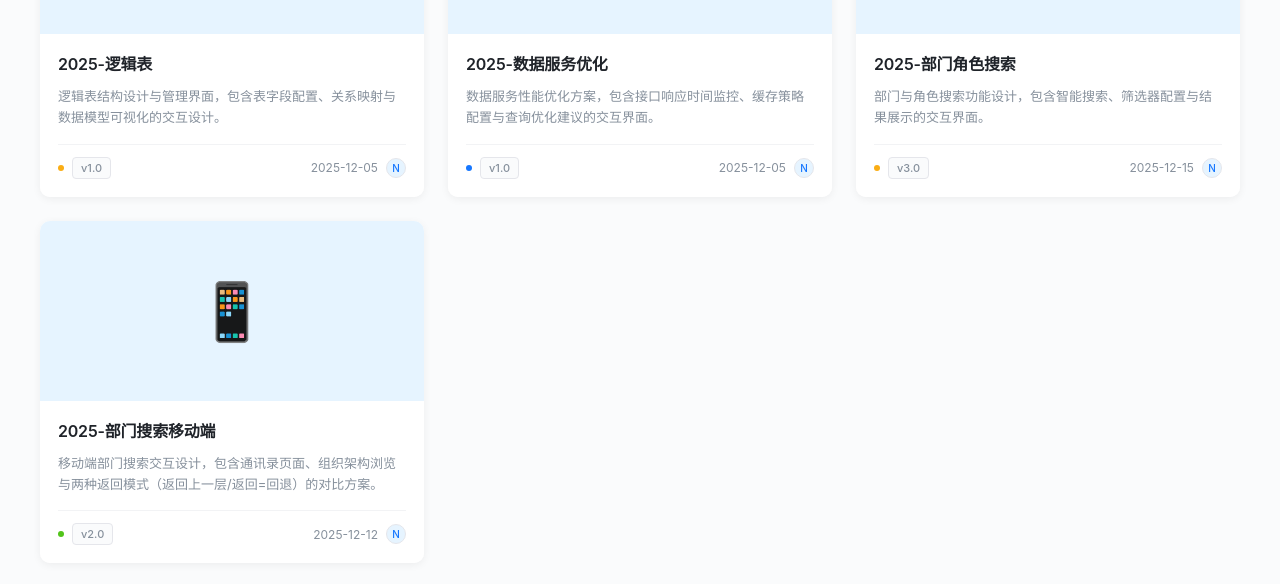
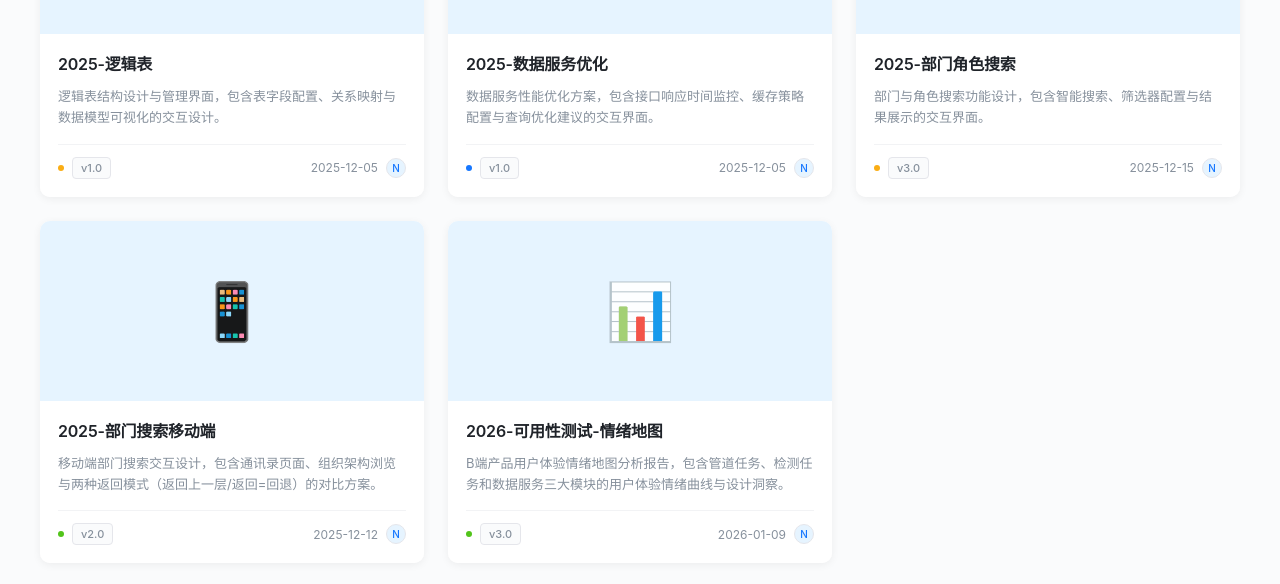
Before and after one commit to zui-luo/fdlux, a plain HTML site: page index.html in a window 1280 px wide. Shown: the part 426-1010 px from the top of the page. Drawn offline with Linux system fonts and the light colour scheme.

Commit message:
在首页添加情绪地图V3卡片

```diff
--- a/index.html
+++ b/index.html
@@ -482,6 +482,31 @@
                     </div>
                 </a>
 
+                <!-- 卡片 5 -->
+                <a href="2026-可用性测试/情绪地图V3.html" class="card-link">
+                    <div class="card">
+                        <div class="card-preview">
+                            <span class="card-icon">📊</span>
+                        </div>
+                        <div class="card-body">
+                            <div class="card-header">
+                                <div class="card-title">2026-可用性测试-情绪地图</div>
+                            </div>
+                            <div class="card-desc">B端产品用户体验情绪地图分析报告，包含管道任务、检测任务和数据服务三大模块的用户体验情绪曲线与设计洞察。</div>
+                            <div class="card-footer">
+                                <div class="meta-info">
+                                    <span class="status-dot status-done" title="已完成"></span>
+                                    <span class="version-badge">v3.0</span>
+                                </div>
+                                <div class="meta-info">
+                                    <span>2026-01-09</span>
+                                    <div class="avatar">N</div>
+                                </div>
+                            </div>
+                        </div>
+                    </div>
+                </a>
+
                 </div>
             </div>
         </section>
```
